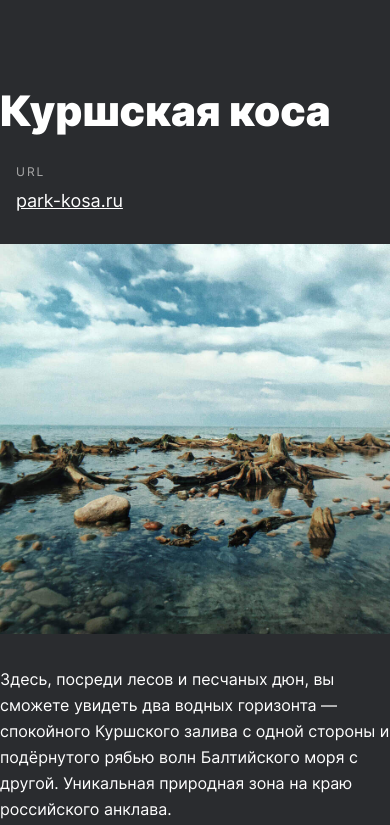
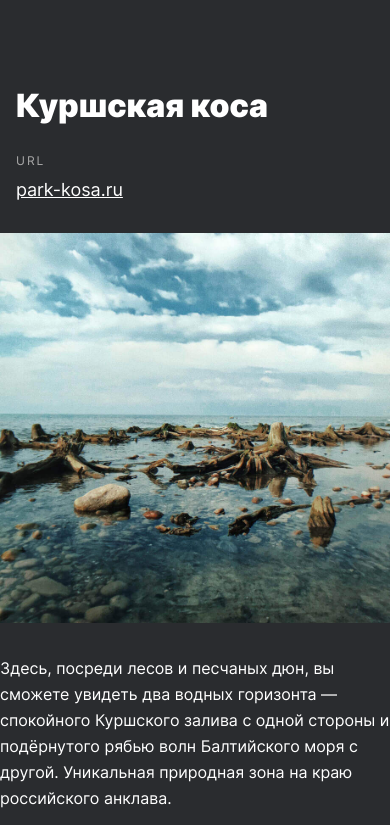
Before and after one commit to Aaronio777/russian-travel, a plain HTML site: page index.html in a window 390 px wide. Shown: the part 5000-5825 px from the top of the page. Drawn offline with Linux system fonts and the light colour scheme.

Commit message:
feat: done

```diff
--- a/blocks/place/__title/place__title.css
+++ b/blocks/place/__title/place__title.css
@@ -1,25 +1,28 @@
 .place__title {
   margin: 0;
-  padding: 0;
+  align-self: start;
+  grid-column: 1;
+  grid-row: 1;
+  color: #fff;
+  font-style: normal;
   text-rendering: optimizeLegibility;
-  font-style: normal;
+  font-size: 72px;
   font-weight: 900;
-  font-size: 72px;
   line-height: 76px;
 }
 
-@media (max-width: 768px) {
+@media screen and (max-width: 1023px) {
   .place__title {
+    max-width: 330px;
     font-size: 42px;
     line-height: 46px;
   }
 }
 
-@media (max-width: 320px) {
+@media screen and (max-width: 767px) {
   .place__title {
-    padding: 0 16px 0 16px;
-    grid-gap: 32px;
-    padding-bottom: 32px;
+    max-width: 288px;
+    margin: 0 16px;
     font-size: 32px;
     line-height: 35px;
   }
```
